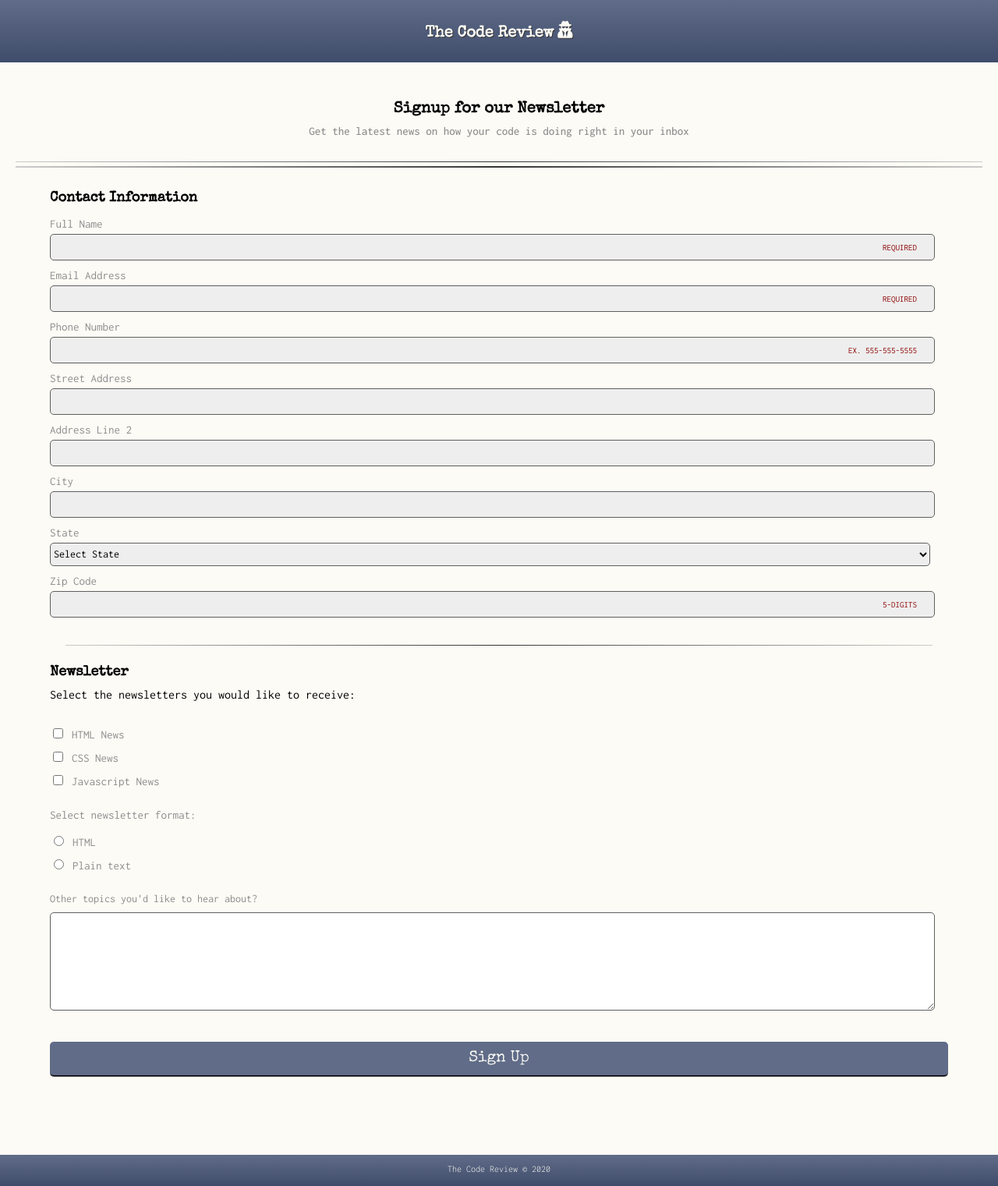
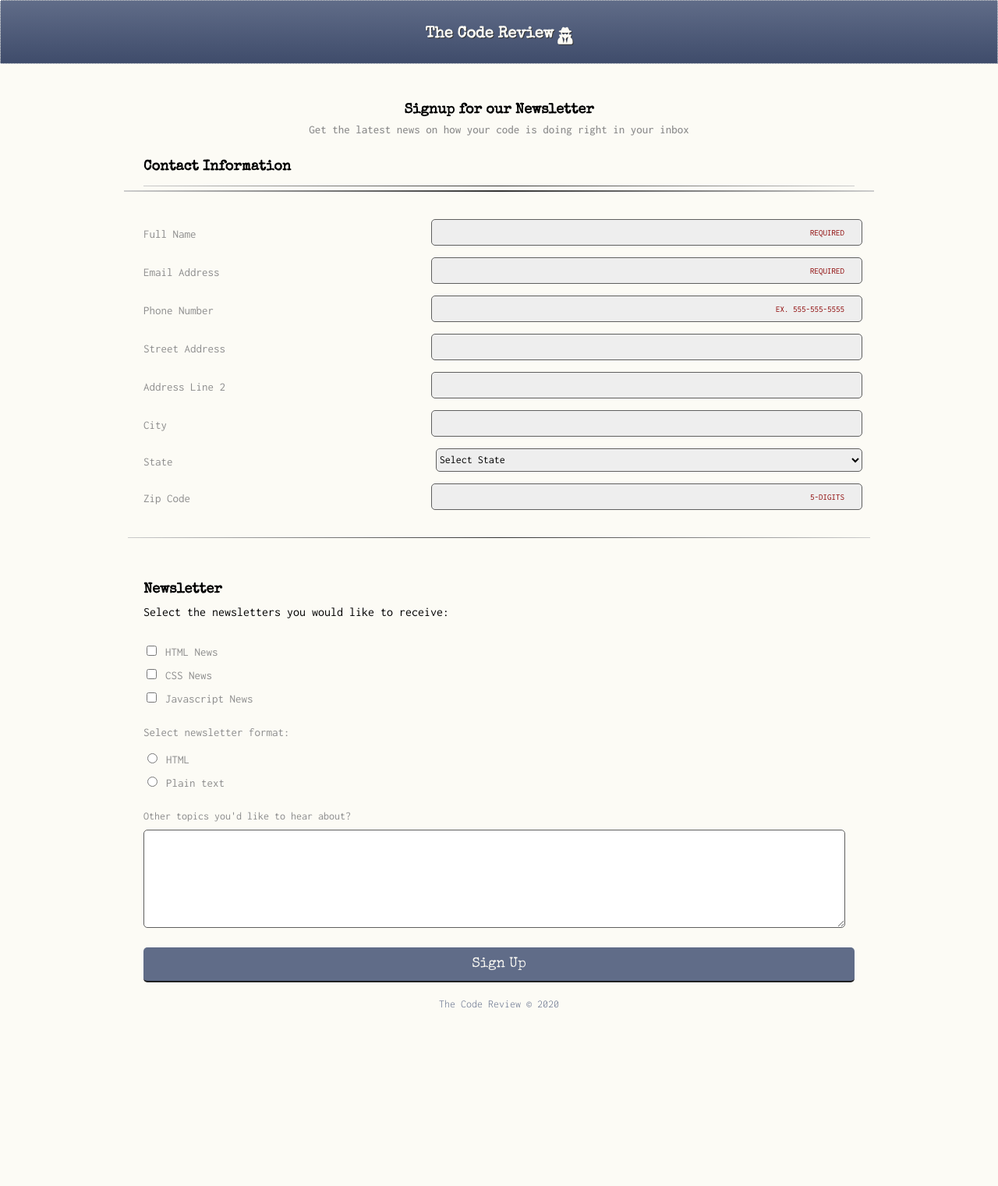
Before and after one commit to ryclloyd/Treehouse-Project-3, a plain HTML site: page index.html in a window 1280 px wide. Shown: the whole page at 78% size. After the commit the page ends 1375 px from the top, so only its background shows below. Drawn offline with nearby package versions, Linux system fonts and the light colour scheme.

Commit message:
11.14.20 Updates

```diff
--- a/index.html
+++ b/index.html
@@ -20,38 +20,39 @@
 			<h2 class="sign-heading">Signup for our Newsletter</h2>
 			<p class="sign-up-txt">Get the latest news on how your code is doing right in your inbox</p>
 		</div>
-		<hr class="hardline-top-1">
-		<hr class="hardline-top-2">
 
 	<form class="form-flex">
+
 		<fieldset>
+		<hr class="line-1">
+		<hr class="line-2">
 		<legend class=legend-contact>Contact Information</legend>
-			<div class="field-1">
-				<label for="name">Full Name</label>
+			<div class="field">
+				<label for="name" id="">Full Name</label>
 				<input type="text" id="name" name="user-name" placeholder="required" required>
 			</div>
 
-			<div class="field-2">
+			<div class="field">
 				<label for="email">Email Address</label>
 				<input type="email" id="email" name="user-email"  placeholder="required" required>
 			</div>
-			<div class="field-3">
+			<div class="field">
 				<label for="phone">Phone Number</label>
 				<input type="tel" id="phone" name="user-phone" placeholder="Ex. 555-555-5555">
 			</div>
-			<div class="field-4">
+			<div class="field">
 				<label for="address1">Street Address</label>
 				<input type="text" id="address1" name="user-address1">
 			</div>
-			<div class="field-5">
+			<div class="field">
 				<label for="address2">Address Line 2</label>
 				<input type="text" id="address2" name="user-address2">
 			</div>
-			<div class="field-6">
+			<div class="field">
 				<label for="city">City</label>
 				<input type="text" id="city" name="user-city">
 			</div>
-			<div class="field-7">
+			<div class="field">
 				<label for="state">State</label>
 				<select id="state" name="user-state" required>
 			<option value="" selected="selected">Select State</option>
@@ -108,11 +109,11 @@
 			<option value="WY">Wyoming</option>
 			</select>
 			</div>
-			<div class="field-8">
+			<div class="field">
 				<label for="zip">Zip Code</label>
 				<input type="text" id="zip" name="user-zip"  pattern="[0-9]{5}" placeholder="5-digits">
 			</div>
-			<hr class="hardline-bott">
+			<hr class="line-3">
 		</fieldset>
 
 		<fieldset class="newsletter-flex">
@@ -121,15 +122,15 @@
 				<ul class="news-flex">
 						<li>
 							<input type="checkbox" id="html-news" value="html-news" name="user-newsletter">
-							<label for="html-news" class="box-label">HTML News</label>
+							<label for="html-news">HTML News</label>
 						</li>
 						<li>
 							<input type="checkbox" id="css-news" value="css-news" name="user-newsletter">
-							<label for="css-news" class="box-label">CSS News</label>
+							<label for="css-news">CSS News</label>
 						</li>
 						<li>
 							<input type="checkbox" id="js-news" value="js-news" name="user-newsletter">
-							<label for="js-news" class="box-label">Javascript News</label>
+							<label for="js-news">Javascript News</label>
 						</li>
 				</ul>
 				<label>Select newsletter format:</label>
@@ -148,8 +149,6 @@
 				<button>Sign Up</button>
 		</fieldset>
 	</form>
-	<footer>
-	    <p class="footer-text">The Code Review &copy; 2020</p>
-	</footer>
+	<div class="footer-text">The Code Review &copy; 2020</div>
 </body>
 </html>
--- a/style.css
+++ b/style.css
@@ -55,24 +55,24 @@ button:focus {
 	background-image: linear-gradient(#606c88,#3f4c6b);
 	color: #fcfbf5;
 	font-family: 'Special Elite', cursive;
-	height: 100px;
+	height: 60px;
 	margin: 0;
 	padding: 30px 0;
 	display: flex;
-	flex-direction: column;
-	justify-content: flex-start;
+	justify-content: center;
 	align-items: center;
+	border: dotted #fcfbf5 1px
 }
 
 h1 {
-	font-size: 28px;
+	font-size: 26px;
 	text-shadow: 2px 2px 1px #222;
 }
 
 .fas {
 	font-size: 40px;
-	margin-top: -15px;
-	margin-bottom: 20px;
+	margin-bottom: 19px;
+	margin-left: 1px;
 	text-shadow: 2px 2px 1px #222;
 }
 
@@ -86,8 +86,8 @@ h2 {
 }
 
 .sign-heading {
-	font-size: 20px;
-	margin-top: 40px;
+	font-size: 18px;
+	margin-top: 30px;
 }
 
 .sign-up-txt {
@@ -101,7 +101,7 @@ h2 {
 	margin-bottom: 30px;
 }
 
-.hardline-top-1  {
+.line-1  {
 	margin: 0 20px;
 	border: 0;
 	height: 1px;
@@ -110,7 +110,7 @@ h2 {
 	margin-bottom: 5px;
 }
 
-.hardline-top-2 {
+.line-2 {
 	margin: 0 20px;
 	border: 0;
 	height: 2px;
@@ -180,7 +180,7 @@ input::placeholder {
 	font-size: 11px;
 }
 
-.hardline-bott {
+.line-3 {
 	margin: 25px 20px;
 	border: 0;
 	height: 1px;
@@ -199,13 +199,6 @@ input::placeholder {
 .newsletter-flex {
 	display: flex;
 	flex-direction: column;
-}
-
-.news-flex,
-.news-format {
-	display: flex;
-	flex-direction: column;
-	justify-content: space-between;
 }
 
 .news-flex li,
@@ -231,7 +224,8 @@ button {
 	background-color: #606c88;
 	border-radius: 5px;
 	font-family: 'Special Elite', cursive;
-	font-size: 20px;
+	font-size: 18px;
+	text-align: center;
 	margin-top: 15px;
 }
 
@@ -242,17 +236,14 @@ button:active {
 
 
 /* ==== FOOTER STYLES ======================== */
-footer {
-	display: flex;
-	justify-content: center;
-	height: 40px;
+.footer-text {
 	font-family: 'Inconsolata', monospace;
-	background-image: linear-gradient(#606c88,#3f4c6b);
-	color: #fcfbf5;
-	font-size: 12px;
+	color: #606c88;
+	font-size: 14px;
 	font-weight: 100;
 	text-align: center;
-	margin-top: 50px;
+	margin-top: 20px;
+	margin-bottom: 80px;
 }
 
 /* ==== MEDIA QUERIES ======================== */
@@ -282,22 +273,41 @@ footer {
 		margin-left: 5px;
 	}
 
-	/* ---- CONTACT ----------------------------------------------- */
+	/* ---- FORM----------------------------------------------- */
 
-	form {
-		margin: 0 160px;
+	fieldset {
+		margin: 0 120px;
 	}
 
-	label {
-		margin-right: 20px;
+	.field {
+		display: flex;
+		flex-direction: row;
+		flex-wrap: wrap;
+		justify-content: space-between;
+		align-items: center;
 	}
 
-	.form-field-zip {
-		width: auto;
+	input[type="text"],
+	input[type="email"],
+	input[type="tel"],
+	input[type="street-address"],
+	input[type="zip"],
+	input[type="password"],
+	select {
+		width: 60%;
 	}
 
-	button {
-		margin-top: 30px;
-		margin-bottom: 50px;
+	.line-1 {
+		margin: 0;
+
 	}
-}
+
+	.line-2 {
+		margin: 0 -25px;
+		margin-top: 5px;
+		margin-bottom: 30px;
+	}
+
+	.line-3 {
+		margin: 25px -20px;
+	}
```
Also changed, not shown: index-test.html (deleted, +0 -100 lines).
